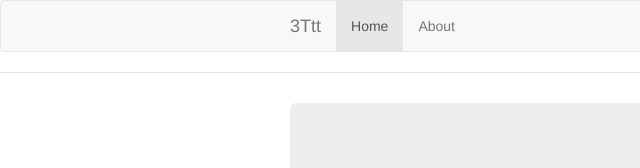
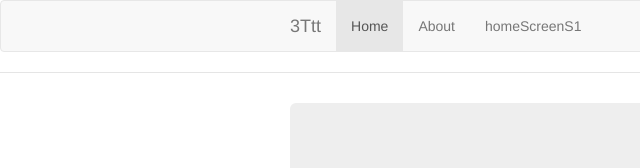
Before and after one commit to 3TTT/3TTT, a website: page app/index.html in a window 1280 px wide. Shown: the top 168 px of the page, 0-640 px from the left. Drawn offline with nearby package versions, Linux system fonts and the light colour scheme; some packages are replaced by stand-ins of ours; files that its build step writes are made by us from their sources.

Commit message:
updated few changes in index.html and appjs file related to new .html file homeScreenS1 added configuration in appjs with riute provides and did other changes

```diff
--- a/app/index.html
+++ b/app/index.html
@@ -41,6 +41,7 @@
             <ul class="nav navbar-nav">
               <li class="active"><a href="#/">Home</a></li>
               <li><a ng-href="#/about">About</a></li>
+              <li><a href="#/homeScreenS1">homeScreenS1</a></li>
               <!-- <li><a ng-href="#/">Contact</a></li> -->
             </ul>
           </div>
@@ -88,6 +89,7 @@
         <script src="scripts/app.js"></script>
         <script src="scripts/controllers/main.js"></script>
         <script src="scripts/controllers/about.js"></script>
+        <script src="scripts.controllers/homeScreenS1"></script>
         <!-- endbuild -->
 </body>
 </html>
--- a/app/scripts/app.js
+++ b/app/scripts/app.js
@@ -29,6 +29,11 @@ angular
         controller: 'AboutCtrl',
         controllerAs: 'about'
       })
+      .when('/homeScreenS1',{
+        templateUrl: 'views/homeScreenS1.html',
+        controller: 'homeScreen',
+        controllerAs:'homeScreenS1'
+      })
       .otherwise({
         redirectTo: '/'
       });
```
